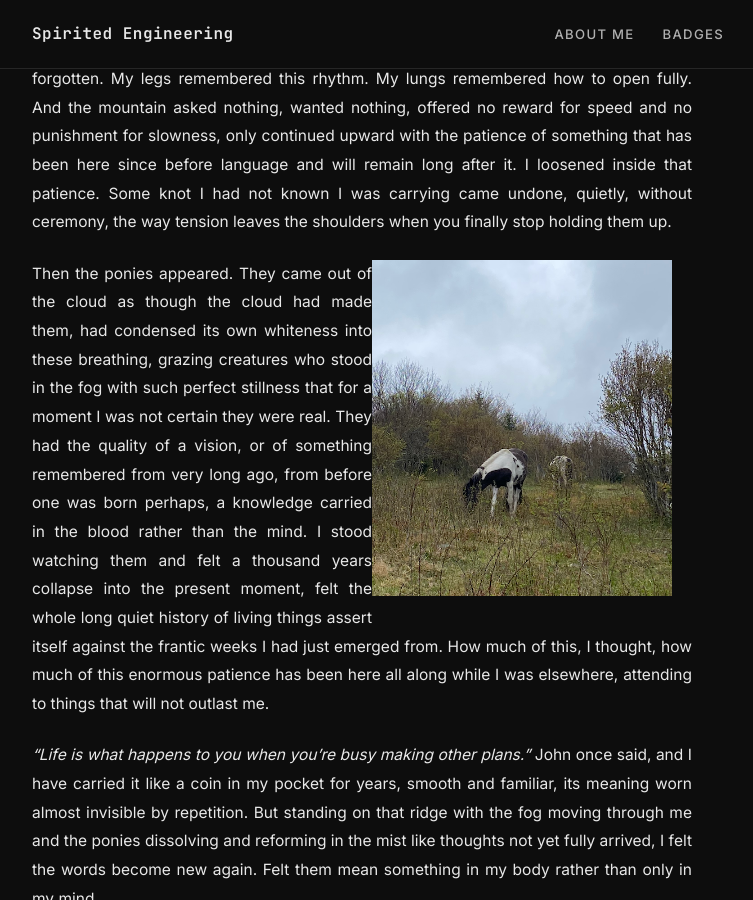
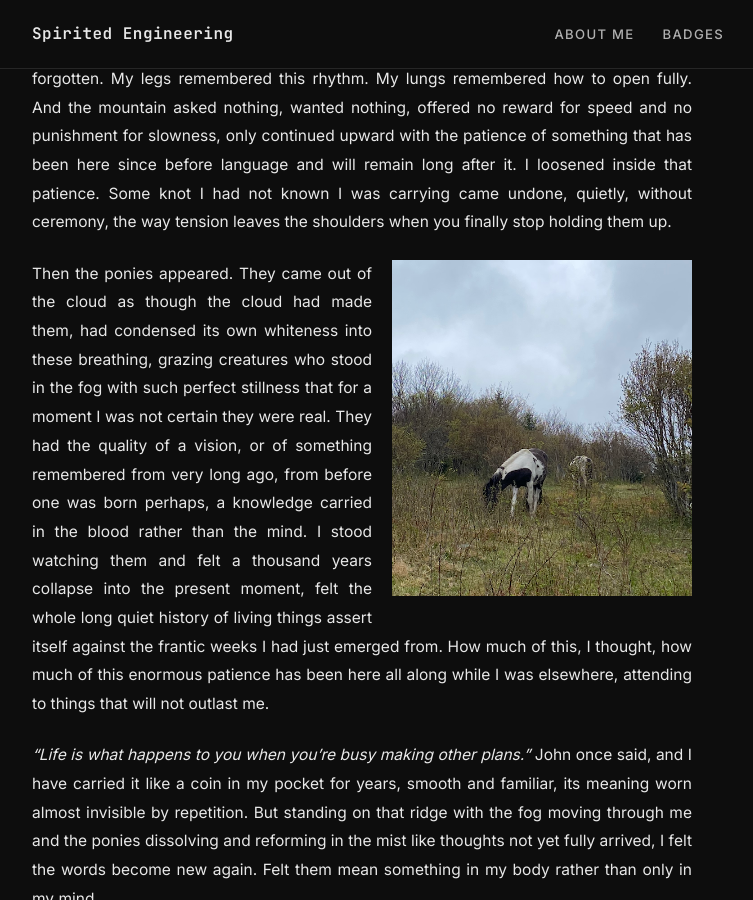
Before and after one commit to dnguyenv/dnguyenv.github.io, a Jekyll site: the page built from _posts/2026-04-25-emerge-into-amazing-nature.md, in a window 1280 px wide and 900 px high, scrolled down 1012 px. Shown: the whole window, without its empty margins (262-1015 px from the left). Built offline with Jekyll 4.4.1, drawn with Linux system fonts in a browser that asks for light colours; our own code applies the rules of GitHub Pages for plain Markdown files.

Commit message:
adjust alighnemnt

```diff
--- a/_posts/2026-04-25-emerge-into-amazing-nature.md
+++ b/_posts/2026-04-25-emerge-into-amazing-nature.md
@@ -18,7 +18,7 @@ The Appalachian received us with rain. Not the punishing kind but something gent
 
 We climbed. The trail gave itself to us one step at a time, rock and golden sand alternating beneath our feet, and what I noticed first was how the body knows things the mind has forgotten. My legs remembered this rhythm. My lungs remembered how to open fully. And the mountain asked nothing, wanted nothing, offered no reward for speed and no punishment for slowness, only continued upward with the patience of something that has been here since before language and will remain long after it. I loosened inside that patience. Some knot I had not known I was carrying came undone, quietly, without ceremony, the way tension leaves the shoulders when you finally stop holding them up.
 
-<img src="/assets/images/ponnies.png" alt="Appalachian Trail" style="float: right; margin: 0 20px 20px 0; max-width: 300px;">
+<img src="/assets/images/ponnies.png" alt="Appalachian Trail" style="float: right; margin: 0 0 20px 20px; max-width: 300px;">
 
 Then the ponies appeared. They came out of the cloud as though the cloud had made them, had condensed its own whiteness into these breathing, grazing creatures who stood in the fog with such perfect stillness that for a moment I was not certain they were real. They had the quality of a vision, or of something remembered from very long ago, from before one was born perhaps, a knowledge carried in the blood rather than the mind. I stood watching them and felt a thousand years collapse into the present moment, felt the whole long quiet history of living things assert itself against the frantic weeks I had just emerged from. How much of this, I thought, how much of this enormous patience has been here all along while I was elsewhere, attending to things that will not outlast me.
 
```
